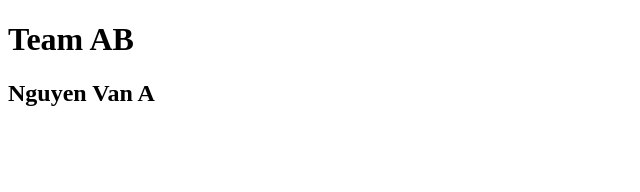
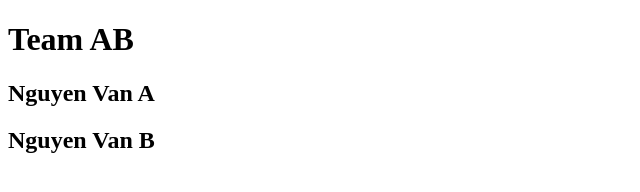
Before and after one commit to wiliamtrackson/Team-lam-ABWebsite, a plain HTML site: page index.html in a window 1280 px wide. Shown: the whole page, without its empty margins (0-640 px from the left). Drawn offline with Linux system fonts and the light colour scheme.

Commit message:
B put name first time

```diff
--- a/index.html
+++ b/index.html
@@ -8,5 +8,6 @@
   <body>
     <h1>Team AB</h1>
     <h2>Nguyen Van A</h2>
+    <h2>Nguyen Van B</h2>
   </body>
 </html>
```
